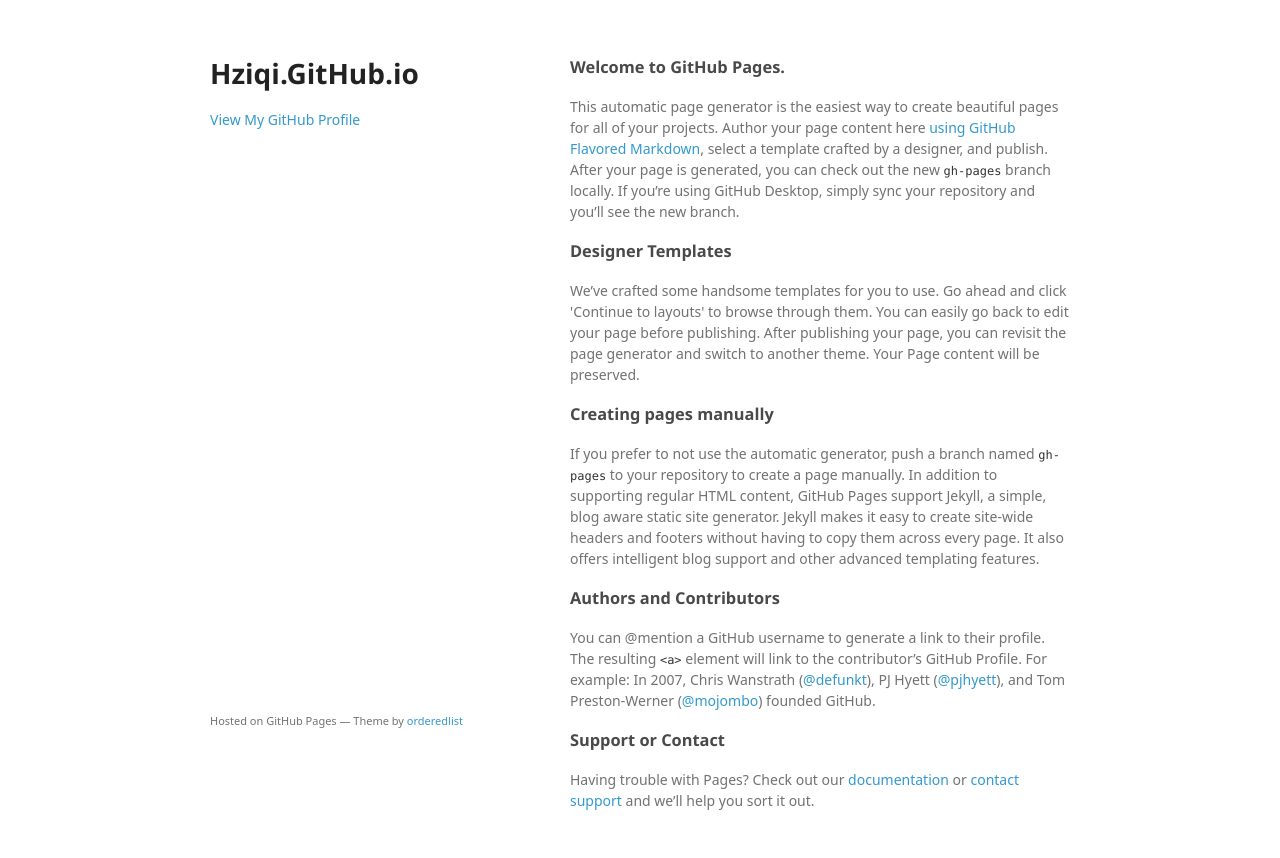
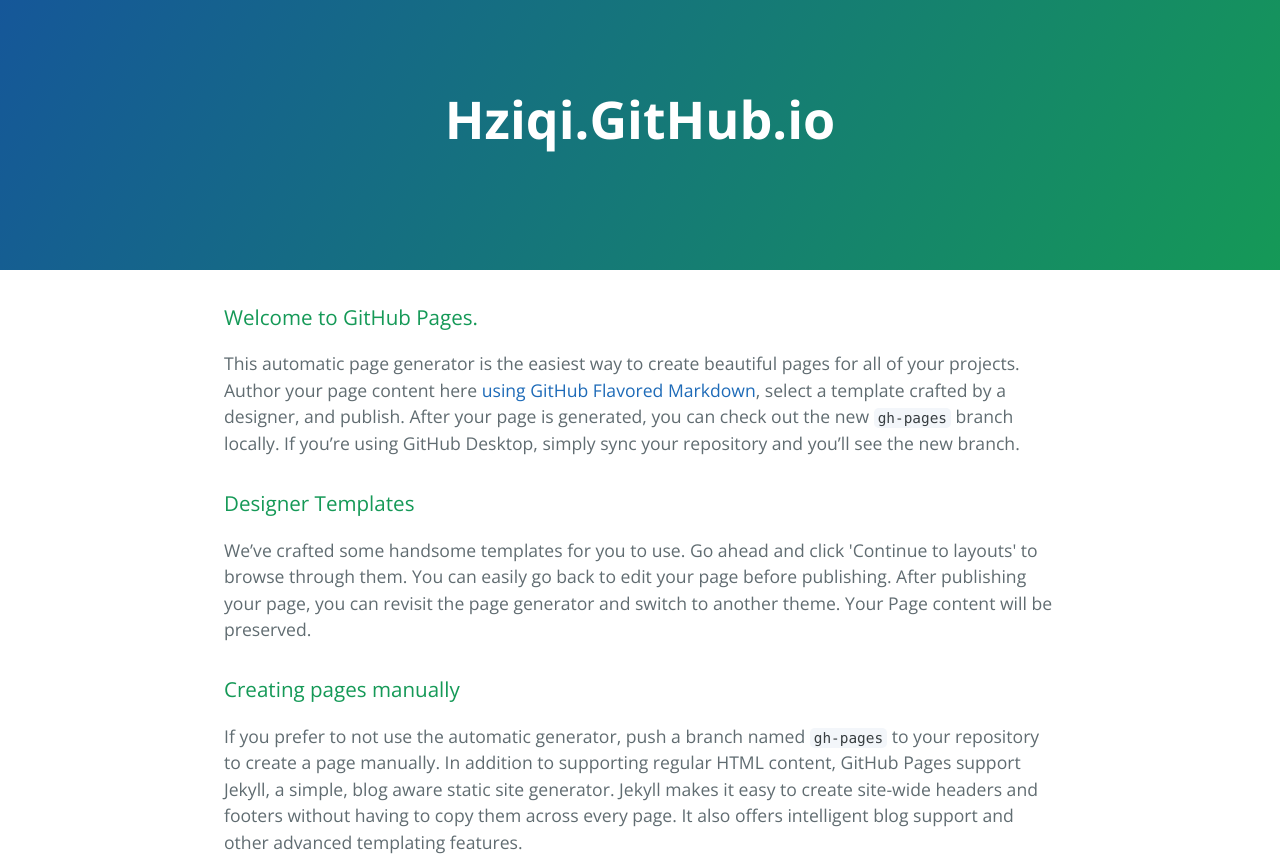
Before and after one commit to hziqi/hziqi.github.io, a plain HTML site: page index.html in a window 1280 px wide. Shown: the top 858 px of the page. Drawn offline with nearby package versions, Linux system fonts and the light colour scheme; a web font is replaced by a local one.

Commit message:
Replace master branch with page content via GitHub

```diff
--- a/index.html
+++ b/index.html
@@ -1,29 +1,22 @@
-<!doctype html>
-<html>
+<!DOCTYPE html>
+<html lang="en-us">
   <head>
-    <meta charset="utf-8">
-    <meta http-equiv="X-UA-Compatible" content="chrome=1">
+    <meta charset="UTF-8">
     <title>Hziqi.GitHub.io by hziqi</title>
-
-    <link rel="stylesheet" href="stylesheets/styles.css">
-    <link rel="stylesheet" href="stylesheets/github-light.css">
-    <meta name="viewport" content="width=device-width">
-    <!--[if lt IE 9]>
-    <script src="//html5shiv.googlecode.com/svn/trunk/html5.js"></script>
-    <![endif]-->
+    <meta name="viewport" content="width=device-width, initial-scale=1">
+    <link rel="stylesheet" type="text/css" href="stylesheets/normalize.css" media="screen">
+    <link href='https://fonts.googleapis.com/css?family=Open+Sans:400,700' rel='stylesheet' type='text/css'>
+    <link rel="stylesheet" type="text/css" href="stylesheets/stylesheet.css" media="screen">
+    <link rel="stylesheet" type="text/css" href="stylesheets/github-light.css" media="screen">
   </head>
   <body>
-    <div class="wrapper">
-      <header>
-        <h1>Hziqi.GitHub.io</h1>
-        <p></p>
+    <section class="page-header">
+      <h1 class="project-name">Hziqi.GitHub.io</h1>
+      <h2 class="project-tagline"></h2>
+    </section>
 
-
-        <p class="view"><a href="https://github.com/hziqi">View My GitHub Profile</a></p>
-
-      </header>
-      <section>
-        <h3>
+    <section class="main-content">
+      <h3>
 <a id="welcome-to-github-pages" class="anchor" href="#welcome-to-github-pages" aria-hidden="true"><span aria-hidden="true" class="octicon octicon-link"></span></a>Welcome to GitHub Pages.</h3>
 
 <p>This automatic page generator is the easiest way to create beautiful pages for all of your projects. Author your page content here <a href="https://guides.github.com/features/mastering-markdown/">using GitHub Flavored Markdown</a>, select a template crafted by a designer, and publish. After your page is generated, you can check out the new <code>gh-pages</code> branch locally. If you’re using GitHub Desktop, simply sync your repository and you’ll see the new branch.</p>
@@ -47,12 +40,14 @@
 <a id="support-or-contact" class="anchor" href="#support-or-contact" aria-hidden="true"><span aria-hidden="true" class="octicon octicon-link"></span></a>Support or Contact</h3>
 
 <p>Having trouble with Pages? Check out our <a href="https://help.github.com/pages">documentation</a> or <a href="https://github.com/contact">contact support</a> and we’ll help you sort it out.</p>
-      </section>
-      <footer>
-        <p><small>Hosted on GitHub Pages &mdash; Theme by <a href="https://github.com/orderedlist">orderedlist</a></small></p>
+
+      <footer class="site-footer">
+
+        <span class="site-footer-credits">This page was generated by <a href="https://pages.github.com">GitHub Pages</a> using the <a href="https://github.com/jasonlong/cayman-theme">Cayman theme</a> by <a href="https://twitter.com/jasonlong">Jason Long</a>.</span>
       </footer>
-    </div>
-    <script src="javascripts/scale.fix.js"></script>
+
+    </section>
+
 
   </body>
 </html>
```
